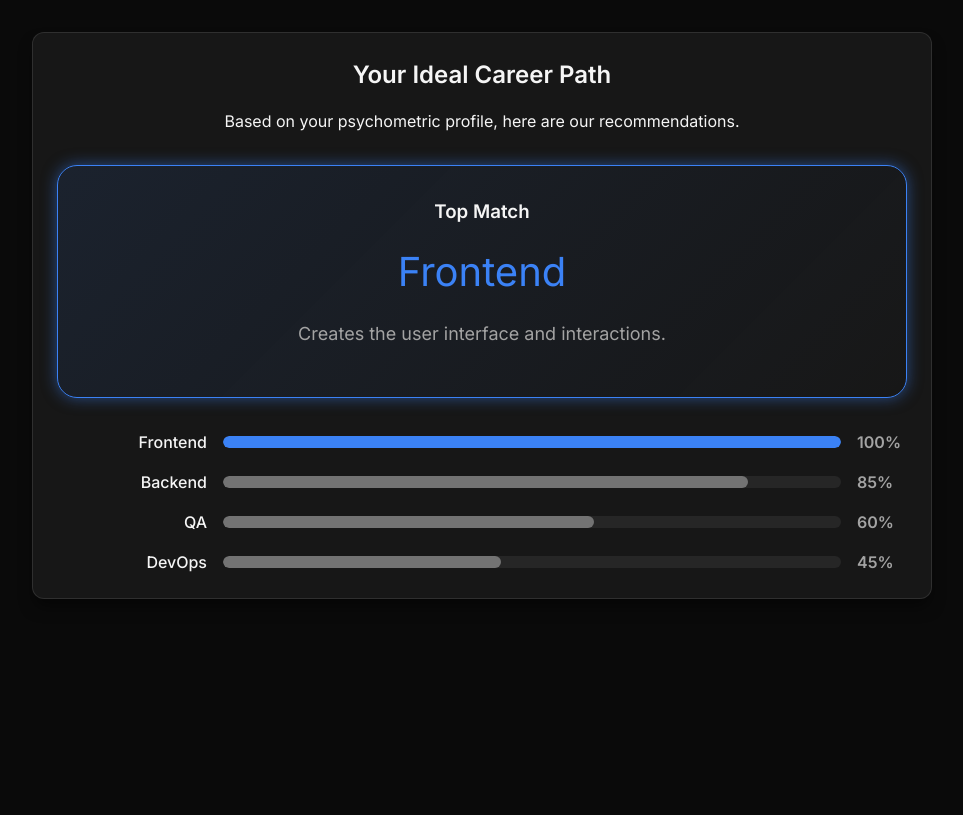
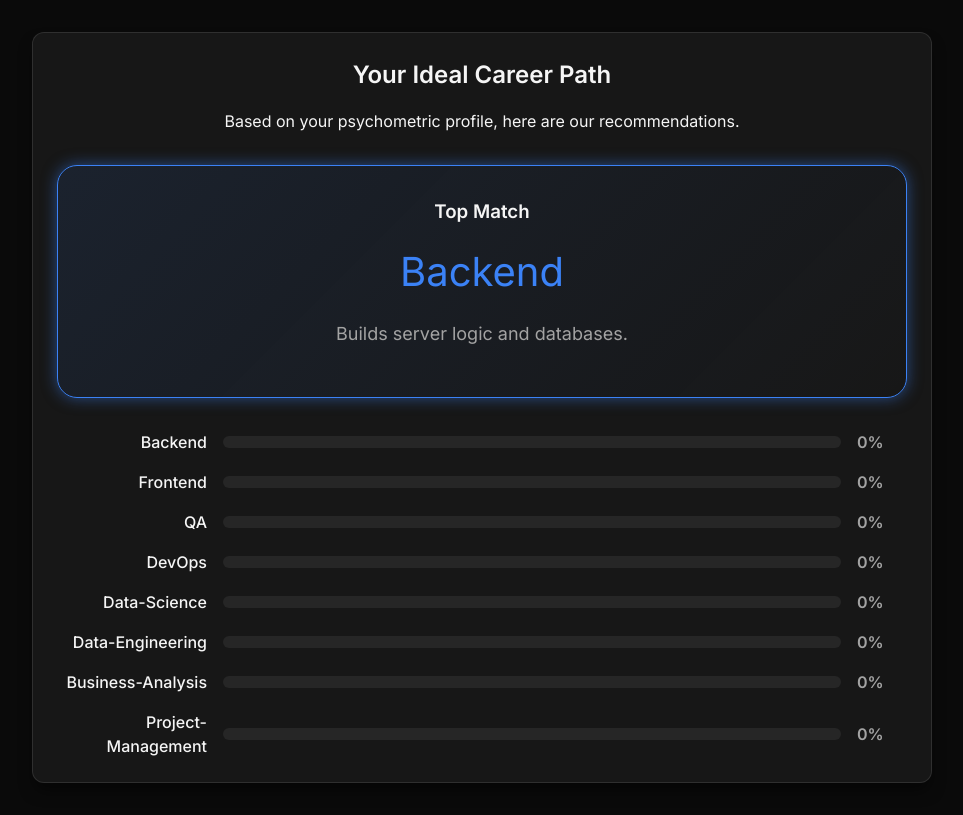
Before and after one commit to AleksZal/Future-job-test, a React (Vite) app in the folder client/: page /results in a window 1280 px wide. Shown: the whole page, without its empty margins (158-1121 px from the left). Built offline with nearby package versions, Linux system fonts and the light colour scheme; no server answers.

Commit message:
feat: integrate score submission and result fetching from API

```diff
--- a/client/src/components/results.jsx
+++ b/client/src/components/results.jsx
@@ -1,26 +1,80 @@
 import { useState, useEffect } from 'react';
 import { Card } from './ui/Card';
+import { weights } from '../data/weights';
+import { API_BASE } from '../config';
 import '../styles/results.css';
 
-// Mock data
-const mockJobs = [
-  { name: 'Frontend', score: 100, desc: 'Creates the user interface and interactions.' },
-  { name: 'Backend', score: 85, desc: 'Builds server logic and databases.' },
-  { name: 'QA', score: 60, desc: 'Ensures software quality.' },
-  { name: 'DevOps', score: 45, desc: 'Automates deployment and operations.' },
-];
+const jobDescriptions = {
+  Frontend: 'Creates the user interface and interactions.',
+  Backend: 'Builds server logic and databases.',
+  QA: 'Ensures software quality.',
+  DevOps: 'Automates deployment and operations.',
+  'Data-Science': 'Extracts insights from data.',
+  'Data-Engineering': 'Builds data pipelines.',
+  'Business-Analysis': 'Translates needs into tech solutions.',
+  'Project-Management': 'Leads teams to deliver projects.'
+};
 
 export default function Results() {
-  const winner = mockJobs[0];
-  const [animatedScores, setAnimatedScores] = useState(mockJobs.map(() => 0));
+  const [jobs, setJobs] = useState([]);
+  const [animatedScores, setAnimatedScores] = useState([]);
 
   useEffect(() => {
-    // Trigger animation after mount
-    const timer = setTimeout(() => {
-      setAnimatedScores(mockJobs.map(job => job.score));
-    }, 100);
-    return () => clearTimeout(timer);
+    const fetchResults = async () => {
+      const applicantId = localStorage.getItem('applicantId');
+      let scoreData = JSON.parse(localStorage.getItem('testScores') || '{}');
+
+      if (applicantId) {
+        try {
+          const res = await fetch(`${API_BASE}/api/applicant/test-results/${applicantId}`);
+          const data = await res.json();
+          if (data.success && data.score) {
+            scoreData = data.score;
+          }
+        } catch (e) {
+          console.error(e);
+        }
+      }
+
+      // Compute job scores
+      let maxScore = -Infinity;
+      let minScore = Infinity;
+      const computed = Object.keys(weights).map(jobName => {
+        const w = weights[jobName];
+        const score =
+          (w.activity * (scoreData.activityScore || scoreData.activity || 0)) +
+          (w.social * (scoreData.socialScore || scoreData.social || 0)) +
+          (w.emotionalStability * (scoreData.emotionalStabilityScore || scoreData.emotionalStability || 0)) +
+          (w.structure * (scoreData.structureScore || scoreData.structure || 0)) +
+          (w.leadership * (scoreData.leadershipScore || scoreData.leadership || 0));
+
+        if (score > maxScore) maxScore = score;
+        if (score < minScore) minScore = score;
+
+        return { name: jobName, rawScore: score, desc: jobDescriptions[jobName] };
+      });
+
+      // Normalize to 0-100
+      const range = maxScore - minScore || 1;
+      const normalized = computed.map(j => ({
+        ...j,
+        score: Math.round(((j.rawScore - minScore) / range) * 100)
+      })).sort((a, b) => b.score - a.score);
+
+      setJobs(normalized);
+
+      // Trigger animation
+      setTimeout(() => {
+        setAnimatedScores(normalized.map(job => job.score));
+      }, 100);
+    };
+
+    fetchResults();
   }, []);
+
+  if (jobs.length === 0) return <div>Loading...</div>;
+
+  const winner = jobs[0];
 
   return (
     <div className="results-container">
@@ -37,14 +91,14 @@ export default function Results() {
         </div>
 
         <div className="jobs-list">
-          {mockJobs.map((job, idx) => (
+          {jobs.map((job, idx) => (
             <div key={idx} className="job-item">
               <div className="job-name">{job.name}</div>
               <div className="job-bar-container">
                 <div
                   className="job-bar"
                   style={{
-                    width: `${animatedScores[idx]}%`,
+                    width: `${animatedScores[idx] || 0}%`,
                     transition: 'width 1s cubic-bezier(0.4, 0, 0.2, 1)'
                   }}
                 ></div>
--- a/client/src/components/test.jsx
+++ b/client/src/components/test.jsx
@@ -20,12 +20,35 @@ export default function Test() {
   const total = questions.length;
   const currentQ = questions[currentIdx];
 
-  const proceed = () => {
+  const proceed = async () => {
     if (currentIdx < total - 1) {
       setCurrentIdx(currentIdx + 1);
       setFocusedIdx(-1);
       setSubjectInput('');
     } else {
+      const applicantId = localStorage.getItem('applicantId');
+      if (applicantId) {
+        const endpoint = isGraduate ? `/api/applicant/graduate/test-results/${applicantId}` : `/api/applicant/non-graduate/test-results/${applicantId}`;
+        try {
+          // Dynamic import for config to avoid cyclic dependencies if any, though regular import is fine.
+          const { API_BASE } = await import('../config');
+          await fetch(`${API_BASE}${endpoint}`, {
+            method: 'PATCH',
+            headers: { 'Content-Type': 'application/json' },
+            body: JSON.stringify({
+              activityScore: scores.activity,
+              socialScore: scores.social,
+              emotionalStabilityScore: scores.emotionalStability,
+              structureScore: scores.structure,
+              leadershipScore: scores.leadership,
+              mathScore: scores.math || 0,
+              physicsScore: scores.physics || 0
+            })
+          });
+        } catch (e) {
+          console.error(e);
+        }
+      }
       localStorage.setItem('testScores', JSON.stringify(scores));
       navigate('/results');
     }
--- /dev/null
+++ b/client/src/data/weights.js
@@ -0,0 +1,10 @@
+export const weights = {
+  Backend: { activity: 1, social: -2, emotionalStability: 1, structure: 3, leadership: 0 },
+  Frontend: { activity: 2, social: 1, emotionalStability: 0, structure: -1, leadership: 0 },
+  QA: { activity: -1, social: 0, emotionalStability: 1, structure: 4, leadership: -1 },
+  DevOps: { activity: 1, social: -1, emotionalStability: 3, structure: 2, leadership: 1 },
+  'Data-Science': { activity: 1, social: -2, emotionalStability: 2, structure: 1, leadership: -1 },
+  'Data-Engineering': { activity: 0, social: -1, emotionalStability: 2, structure: 3, leadership: 0 },
+  'Business-Analysis': { activity: 0, social: 3, emotionalStability: 0, structure: -1, leadership: 2 },
+  'Project-Management': { activity: 1, social: 3, emotionalStability: 2, structure: 0, leadership: 3 }
+};
```
